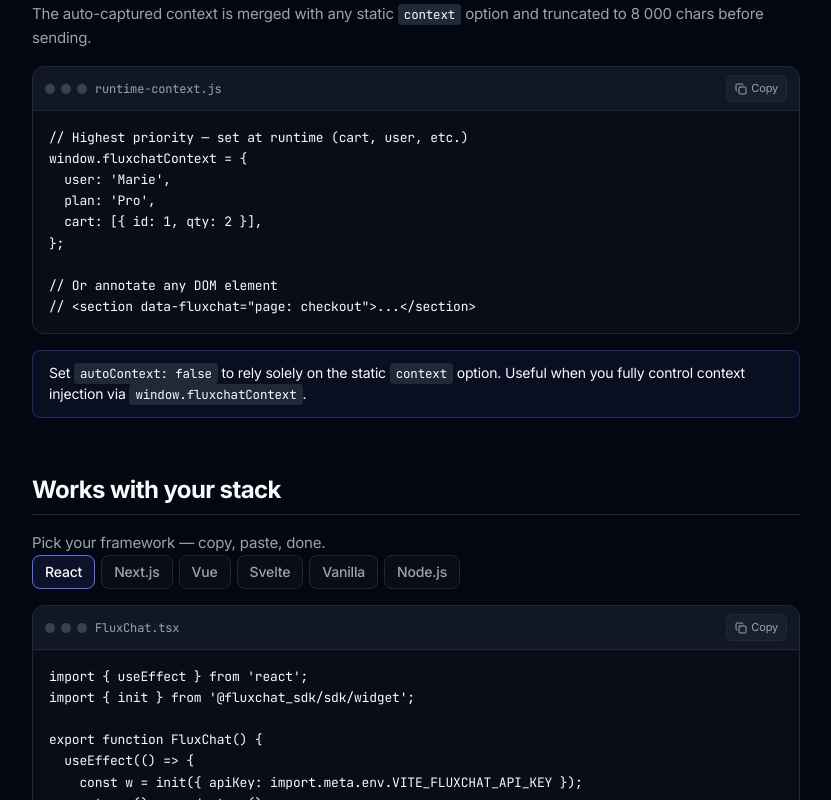
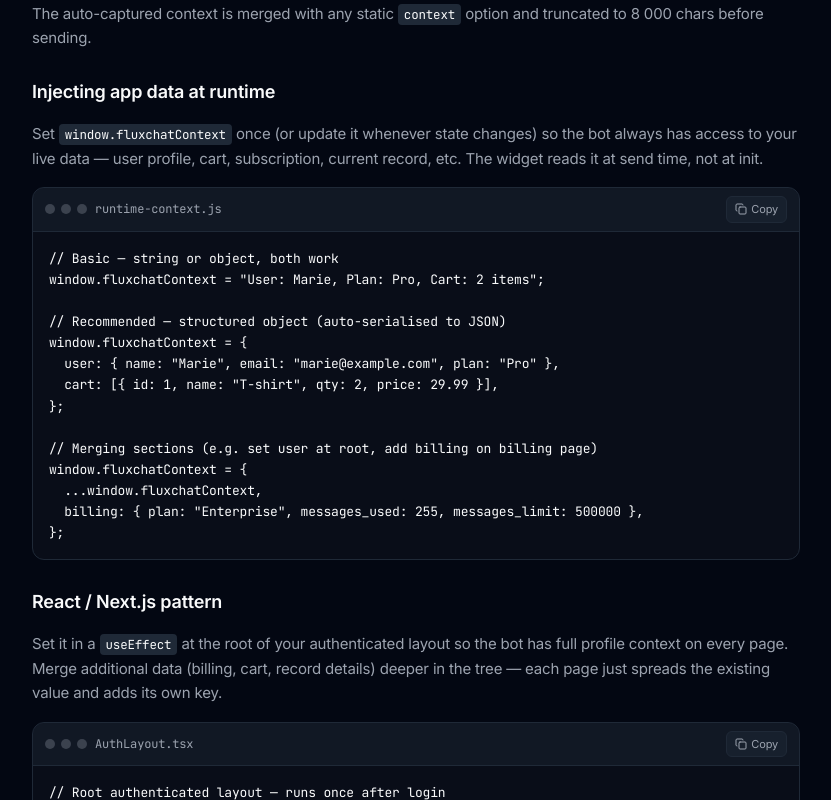
Before and after one commit to benflux-company/fluxchat-docs, a Next.js app: page /docs in a window 1280 px wide. Shown: the part 5440-6240 px from the top of the page, without its empty margins (264-1095 px from the left). Built offline with nearby package versions, Linux system fonts and the light colour scheme.

Commit message:
docs(auto-context): document window.fluxchatContext pattern with merge example and React layout

```diff
--- a/app/docs/page.tsx
+++ b/app/docs/page.tsx
@@ -234,16 +234,55 @@ fc_prod_xxx  → production (full enforcement)`} />
                 <li>Visible text from <Code>&lt;main&gt;</Code> (or <Code>&lt;body&gt;</Code>), truncated to 3 000 chars.</li>
               </ol>
               <P>The auto-captured context is merged with any static <Code>context</Code> option and truncated to 8 000 chars before sending.</P>
-              <CodeBlock filename="runtime-context.js" code={`// Highest priority — set at runtime (cart, user, etc.)
+
+              <H3>Injecting app data at runtime</H3>
+              <P>Set <Code>window.fluxchatContext</Code> once (or update it whenever state changes) so the bot always has access to your live data — user profile, cart, subscription, current record, etc. The widget reads it at send time, not at init.</P>
+              <CodeBlock filename="runtime-context.js" code={`// Basic — string or object, both work
+window.fluxchatContext = "User: Marie, Plan: Pro, Cart: 2 items";
+
+// Recommended — structured object (auto-serialised to JSON)
 window.fluxchatContext = {
-  user: 'Marie',
-  plan: 'Pro',
-  cart: [{ id: 1, qty: 2 }],
+  user: { name: "Marie", email: "marie@example.com", plan: "Pro" },
+  cart: [{ id: 1, name: "T-shirt", qty: 2, price: 29.99 }],
 };
 
-// Or annotate any DOM element
-// <section data-fluxchat="page: checkout">...</section>`} />
-              <Callout>Set <Code>autoContext: false</Code> to rely solely on the static <Code>context</Code> option. Useful when you fully control context injection via <Code>window.fluxchatContext</Code>.</Callout>
+// Merging sections (e.g. set user at root, add billing on billing page)
+window.fluxchatContext = {
+  ...window.fluxchatContext,
+  billing: { plan: "Enterprise", messages_used: 255, messages_limit: 500000 },
+};`} />
+
+              <H3>React / Next.js pattern</H3>
+              <P>Set it in a <Code>useEffect</Code> at the root of your authenticated layout so the bot has full profile context on every page. Merge additional data (billing, cart, record details) deeper in the tree — each page just spreads the existing value and adds its own key.</P>
+              <CodeBlock filename="AuthLayout.tsx" code={`// Root authenticated layout — runs once after login
+useEffect(() => {
+  if (!user) return;
+  window.fluxchatContext = {
+    user: {
+      name: user.displayName,
+      email: user.email,
+      role: user.role,
+      phone: user.phone,
+      location: user.location,
+    },
+    org: { name: currentOrg.name },
+  };
+}, [user, currentOrg]);
+
+// Billing page — adds quota data on top, removes on unmount
+useEffect(() => {
+  window.fluxchatContext = {
+    ...window.fluxchatContext,
+    billing: { plan: "Enterprise", messages_used: 255, messages_limit: 500000 },
+  };
+  return () => {
+    const c = { ...window.fluxchatContext };
+    delete c.billing;
+    window.fluxchatContext = c;
+  };
+}, [subscription, usage]);`} />
+
+              <Callout>The bot reads <Code>window.fluxchatContext</Code> at send time — update it at any point and the next message will include the latest value. No re-init needed.</Callout>
             </V2Only>
 
             <H2 id="integrations">Works with your stack</H2>
@@ -416,7 +455,7 @@ fluxchat kb crawl --url https://acme.com/sitemap.xml --sitemap --max-pages 20`}
                 </table>
               </div>
               <P>Provision both keys at once for a new organisation:</P>
-              <CodeBlock filename="provision.sh" code={`curl -X POST /api/v2/organizations/$ORG_ID/api-keys/provision \\
+              <CodeBlock filename="provision.sh" code={String.raw`curl -X POST /api/v2/organizations/$ORG_ID/api-keys/provision \
   -H "Authorization: Bearer $ADMIN_JWT"`} />
               <Callout>The widget detects the key prefix automatically (<Code>autoEnvDetect: true</Code> by default) and shows a DEV badge in the header when a dev key is used, or when the hostname is local.</Callout>
             </V2Only>
```
